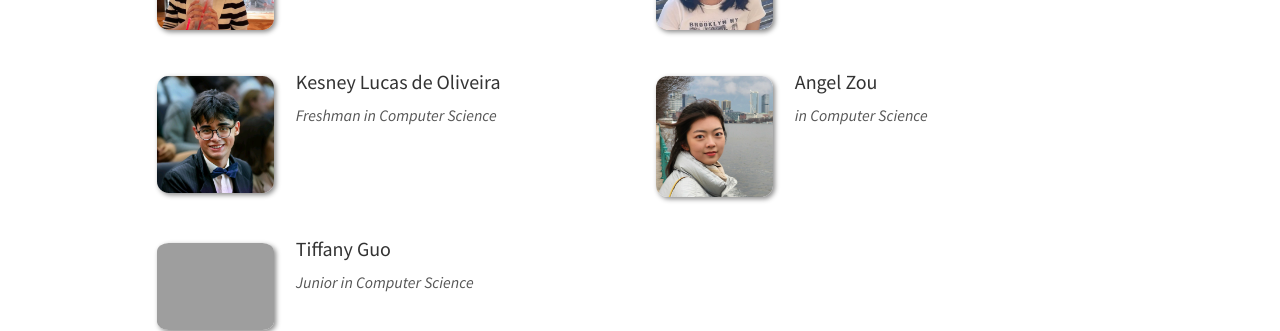
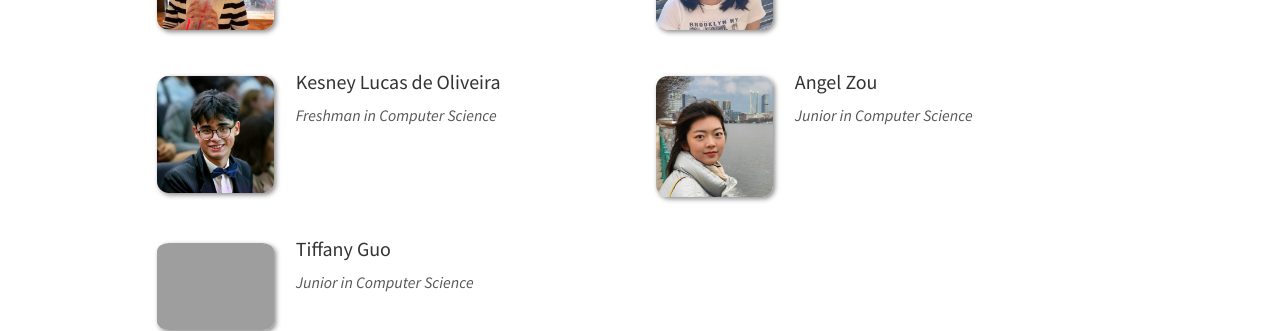
Before and after one commit to vu-maple-lab/vu-maple-lab.github.io, a Jekyll site: the page built from _pages/team.md, in a window 1280 px wide and 900 px high, scrolled down 1373 px. Shown: the part 155-486 px from the top of the window. Built offline with Jekyll 4.4.1, drawn with Linux system fonts in a browser that asks for light colours; nearby versions of some CDN libraries.

Commit message:
fixed angel, added 3891 class

```diff
--- a/_data/students.yml
+++ b/_data/students.yml
@@ -28,7 +28,7 @@
 
 - name: Angel Zou
   photo: angel.jpg
-  info: in Computer Science
+  info: Junior in Computer Science
   email: xiaoyi.zou@vanderbilt.edu
   number_educ: 0
 
```
Also changed, not shown: _pages/teaching.md (+2 -0 lines).
